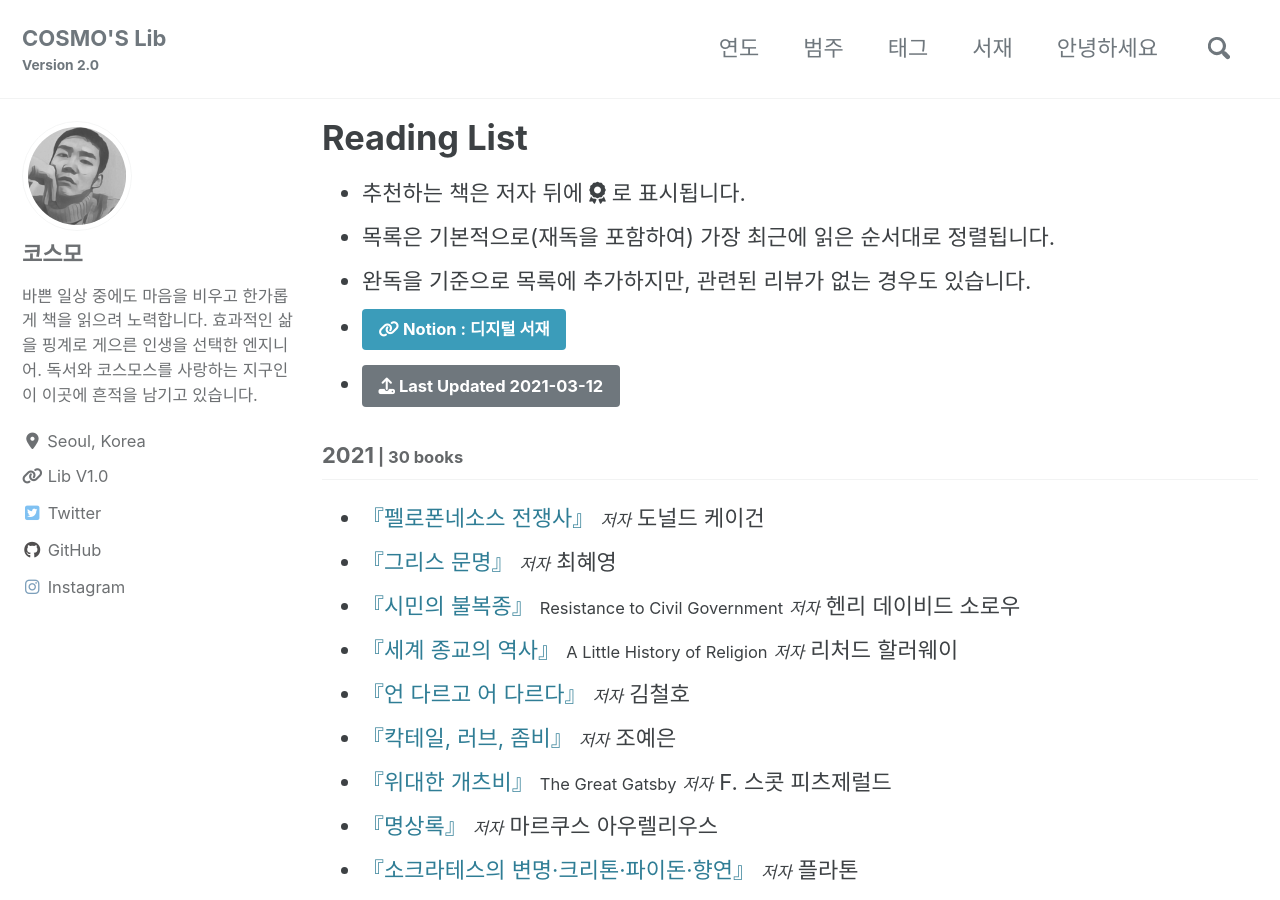
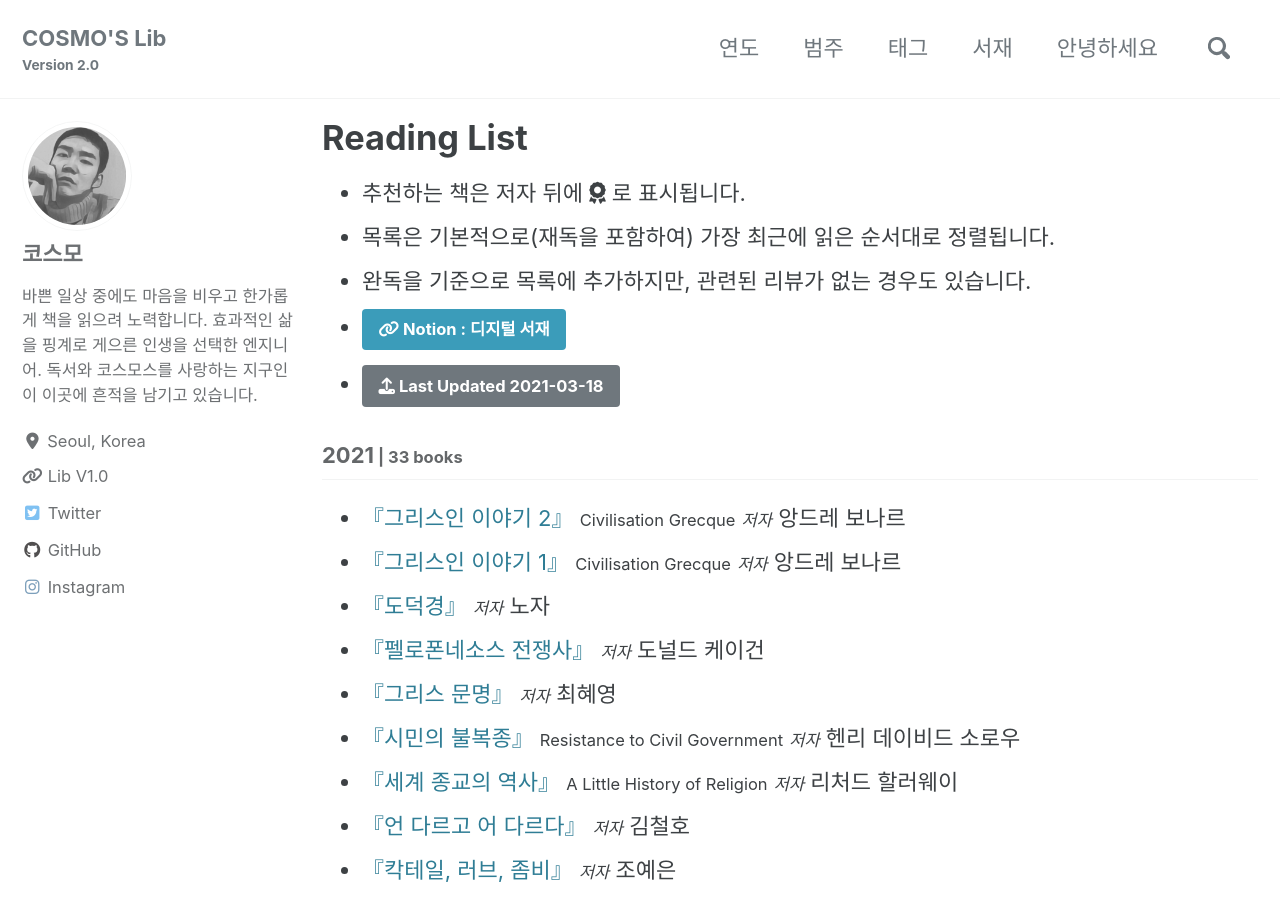
Before and after one commit to deftone2000/cosmo-s-archive, a Jekyll site: the page built from _pages/reading-list.html, in a window 1280 px wide and 900 px high. Built offline with Jekyll 4.4.1, drawn with Linux system fonts in a browser that asks for light colours; cached includes are drawn as plain includes; nearby versions of some CDN libraries; comment, search, counter and statistics services are not loaded; a style sheet for code colours, icons or effects is not loaded.

Commit message:
no message

```diff
--- a/_data/reading.yml
+++ b/_data/reading.yml
@@ -1,7 +1,37 @@
-lastupdate: 2021-03-12
+lastupdate: 2021-03-18
 list:
   - year: "2021"
     books:
+
+      - title: "그리스인 이야기 2"
+        ori_title: Civilisation Grecque
+        author: 앙드레 보나르
+        post_title:
+        cover: https://img.ridicdn.net/cover/2685000002/xxlarge
+        trans: 김희균
+        pub: (주)도서출판 책과함께
+        pub_info: 2017.01.24. 전자책 출간
+        post_link:
+
+      - title: "그리스인 이야기 1"
+        ori_title: Civilisation Grecque
+        author: 앙드레 보나르
+        post_title:
+        cover: https://img.ridicdn.net/cover/2685000003/xxlarge
+        trans: 김희균
+        pub: (주)도서출판 책과함께
+        pub_info: 2017.01.24. 전자책 출간
+        post_link:
+
+      - title: "도덕경"
+        ori_title:
+        author: 노자
+        post_title:
+        cover: https://img.ridicdn.net/cover/1883000082/xxlarge
+        trans: 소준섭
+        pub: 현대지성
+        pub_info: 2018.12.24. 전자책 출간
+        post_link:
 
       - title: "펠로폰네소스 전쟁사"
         ori_title:
```
